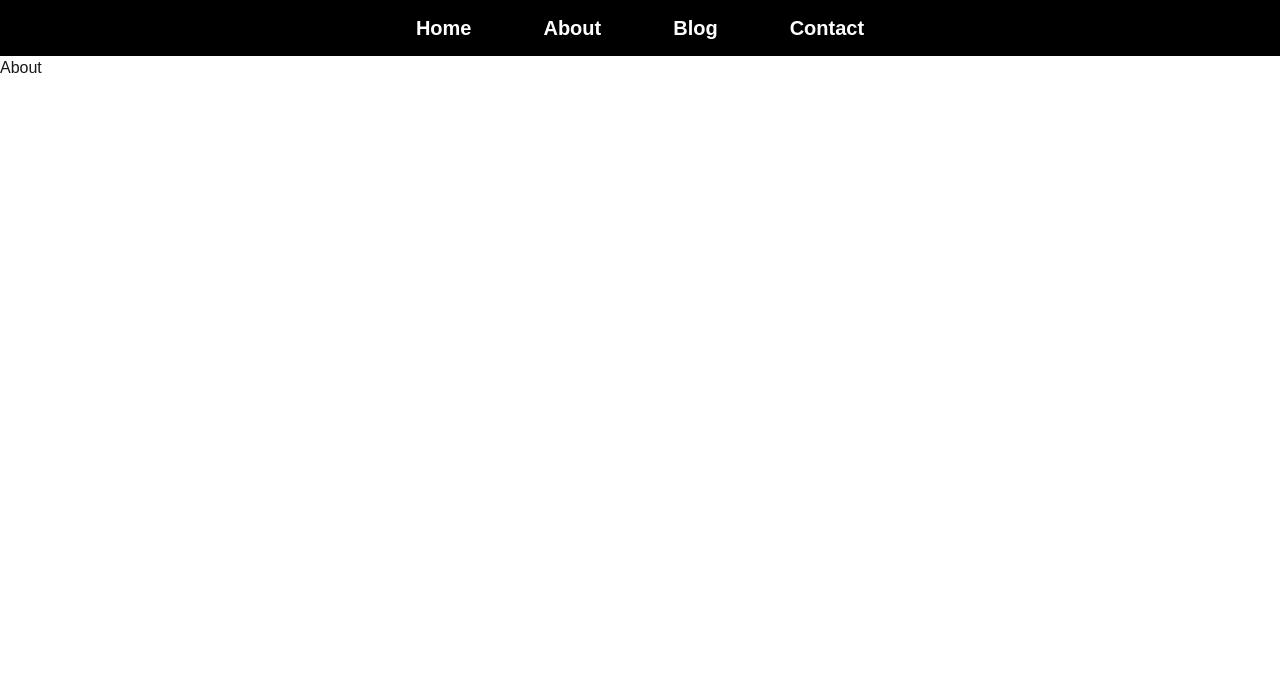
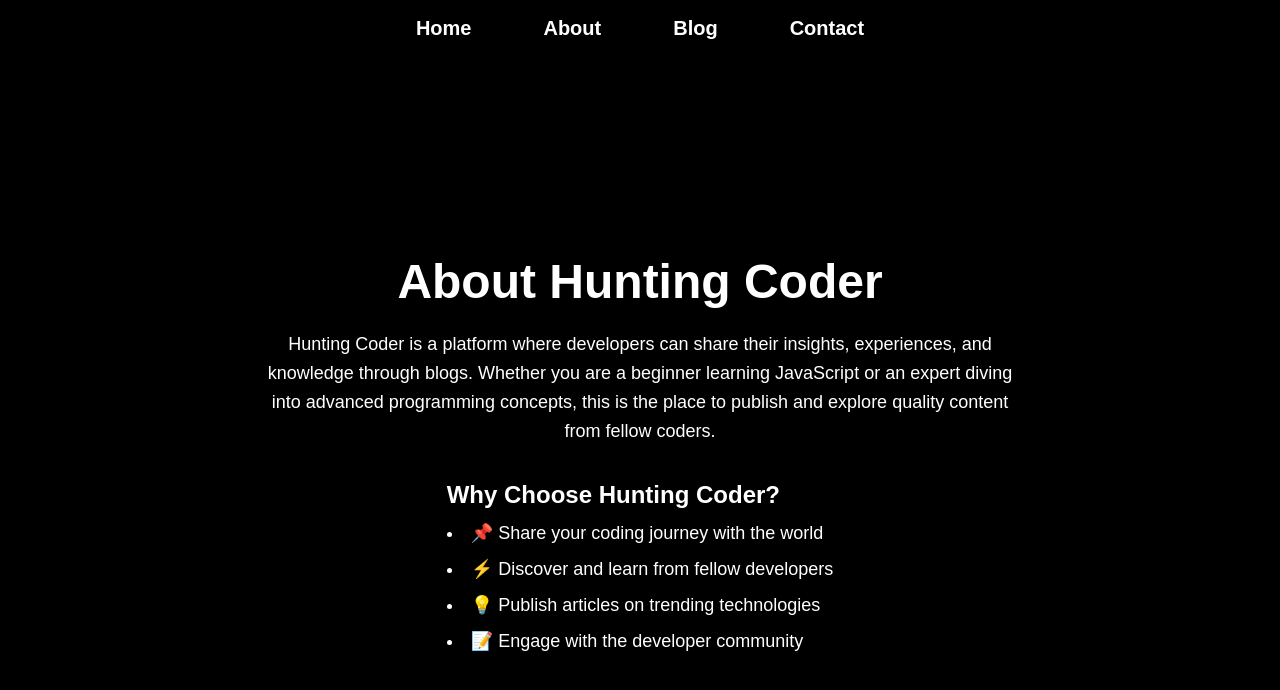
Before and after one commit to yashr775/huntingcoder, a Next.js app in the folder client/: page /about in a window 1280 px wide. Shown: the top 690 px of the page. Built offline with nearby package versions, Linux system fonts and the light colour scheme.

Commit message:
blogs page completed

```diff
--- a/client/pages/about.js
+++ b/client/pages/about.js
@@ -1,9 +1,26 @@
-import React from 'react'
+import React from "react";
 
 const About = () => {
     return (
-        <div>About</div>
-    )
-}
+        <div className="min-h-screen bg-black text-white flex flex-col items-center justify-center px-6">
+            <h1 className="text-5xl font-extrabold mb-6">About Hunting Coder</h1>
+            <p className="text-lg max-w-3xl text-center leading-relaxed">
+                Hunting Coder is a platform where developers can share their insights, experiences, and knowledge through blogs.
+                Whether you are a beginner learning JavaScript or an expert diving into advanced programming concepts,
+                this is the place to publish and explore quality content from fellow coders.
+            </p>
 
-export default About
+            <div className="mt-8 text-center">
+                <h2 className="text-2xl font-bold mb-2 flex ">Why Choose Hunting Coder?</h2>
+                <ul className="text-lg list-disc list-inside space-y-2 flex-col justify-items-start">
+                    <li>📌 Share your coding journey with the world</li>
+                    <li>⚡ Discover and learn from fellow developers</li>
+                    <li>💡 Publish articles on trending technologies</li>
+                    <li>📝 Engage with the developer community</li>
+                </ul>
+            </div>
+        </div>
+    );
+};
+
+export default About;
--- a/client/pages/blog.js
+++ b/client/pages/blog.js
@@ -1,9 +1,20 @@
-import React from 'react'
+import React from "react";
 
 const Blog = () => {
     return (
-        <div>Blog</div>
-    )
-}
+        <div className="blog-container flex justify-center min-h-screen bg-gray-900 text-white">
+            <div className="blogs flex flex-col  items-center mt-20 w-full max-w-2xl p-6">
+                <h1 className="text-3xl font-bold mb-2">How to learn Next.js in 2025?</h1>
+                <p className="mb-5">Next.js is a framework built over React.</p>
 
-export default Blog
+                <h1 className="text-3xl font-bold mb-2">How to master Next.js?</h1>
+                <p className="mb-5">It offers SSR, SSG, and API routes.</p>
+
+                <h1 className="text-3xl font-bold mb-2">Next.js vs React: What’s better?</h1>
+                <p className="mb-5">Next.js enhances React by adding server-side capabilities.</p>
+            </div>
+        </div>
+    );
+};
+
+export default Blog;
--- a/client/src/app/page.js
+++ b/client/src/app/page.js
@@ -26,7 +26,7 @@ export default function Home() {
         <div className=" mt-10 mb-20">A blog for hunting coders by hunting coder</div>
         <div className="blogs">
           <div className="blogItem">
-            <div className="popular text-2xl mb-2 font-semibold">Popular blogs</div>
+            <div className="popular text-2xl mb-2 font-semibold">Latest blogs</div>
             <h1 className="text-3xl font-bold">How to learn next in 2025?</h1>
             <p className="mb-5">Next is a framework built over react</p>
             <h1 className="text-3xl font-bold">How to learn next in 2025?</h1>
```
